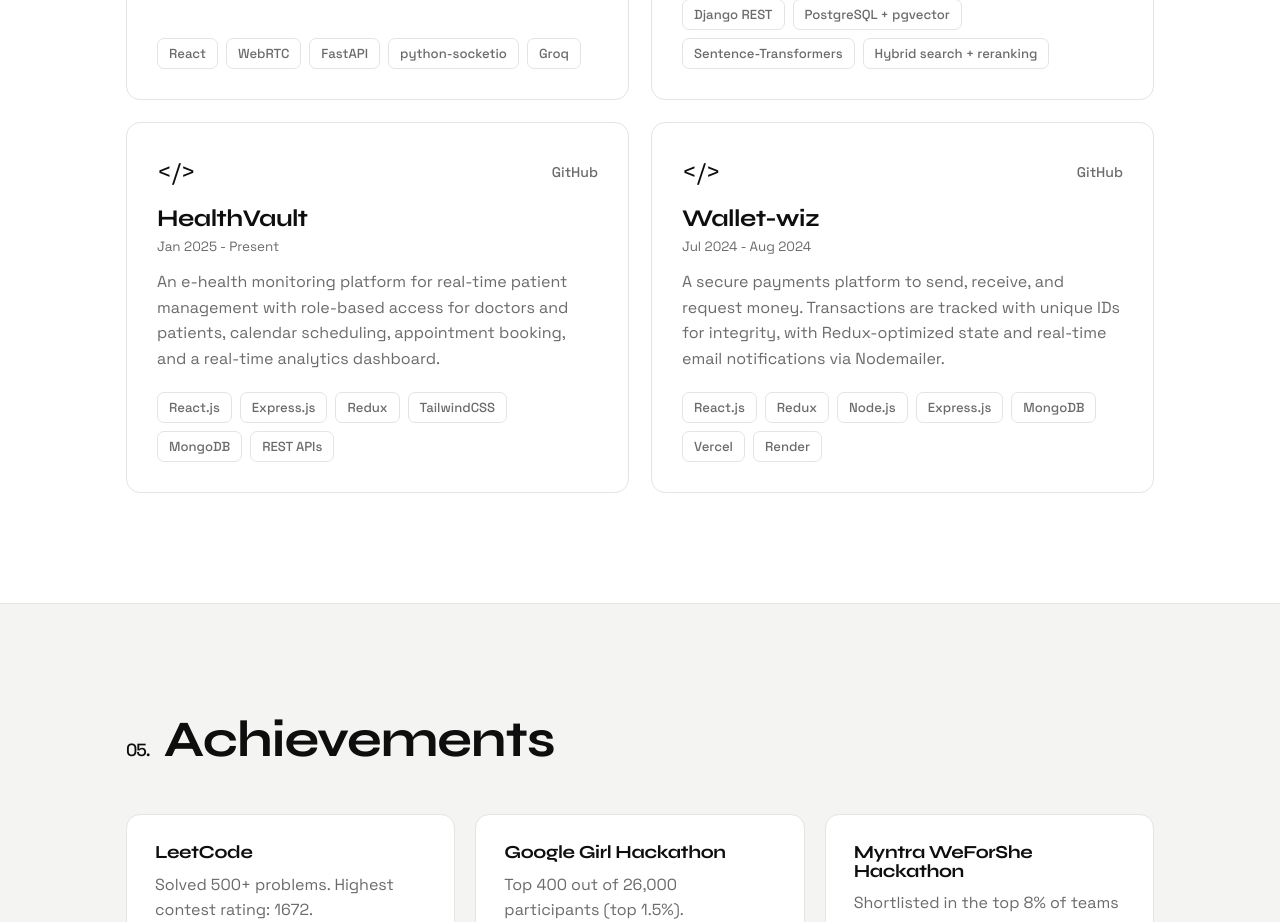
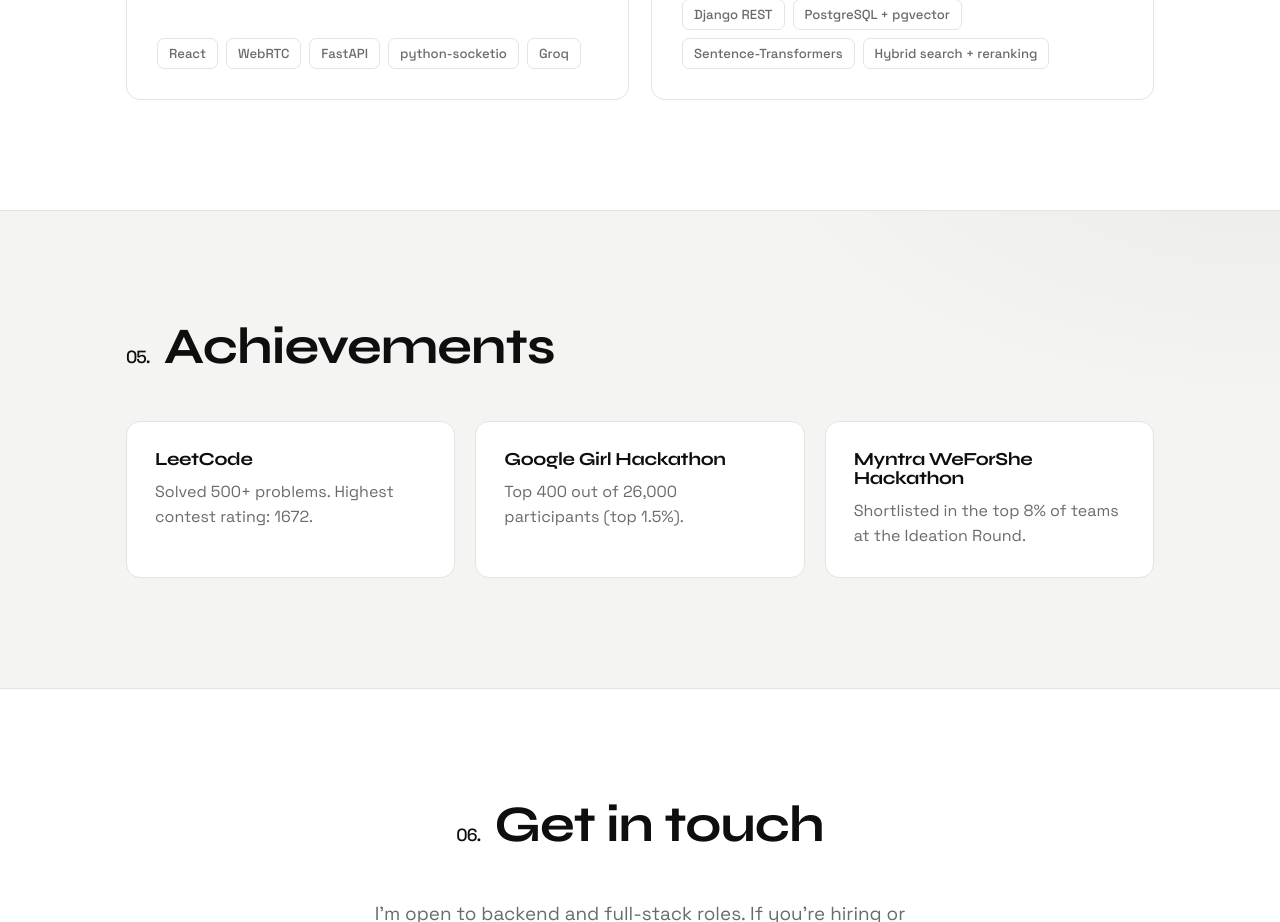
Before and after one commit to avocadocodes/portfolio, a React (Vite) app: page / in a window 1280 px wide. Shown: the part 4660-5582 px from the top of the page. Built offline with nearby package versions, Linux system fonts and the light colour scheme.

Commit message:
Portfolio: drop HealthVault and Wallet-wiz, keep the flagship projects

```diff
--- a/src/data/portfolio.js
+++ b/src/data/portfolio.js
@@ -105,22 +105,6 @@
     period: '2026',
     links: [{ label: 'GitHub', url: 'https://github.com/avocadocodes/rag-docs-api' }],
   },
-  {
-    name: 'HealthVault',
-    blurb:
-      'An e-health monitoring platform for real-time patient management with role-based access for doctors and patients, calendar scheduling, appointment booking, and a real-time analytics dashboard.',
-    stack: ['React.js', 'Express.js', 'Redux', 'TailwindCSS', 'MongoDB', 'REST APIs'],
-    period: 'Jan 2025 - Present',
-    links: [{ label: 'GitHub', url: 'https://github.com/avocadocodes' }],
-  },
-  {
-    name: 'Wallet-wiz',
-    blurb:
-      'A secure payments platform to send, receive, and request money. Transactions are tracked with unique IDs for integrity, with Redux-optimized state and real-time email notifications via Nodemailer.',
-    stack: ['React.js', 'Redux', 'Node.js', 'Express.js', 'MongoDB', 'Vercel', 'Render'],
-    period: 'Jul 2024 - Aug 2024',
-    links: [{ label: 'GitHub', url: 'https://github.com/avocadocodes' }],
-  },
 ]
 
 export const achievements = [
```
